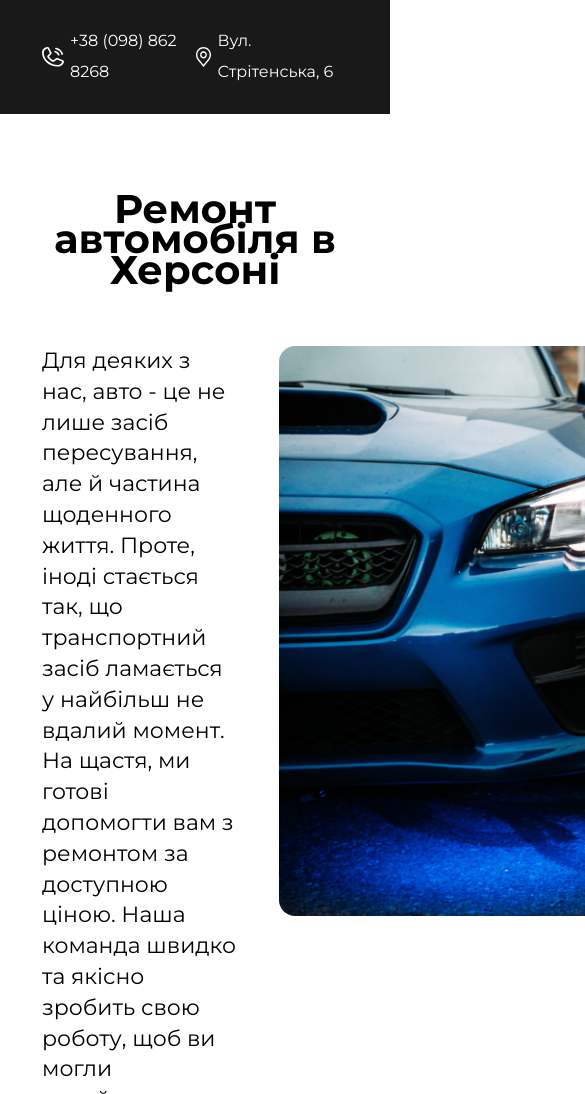
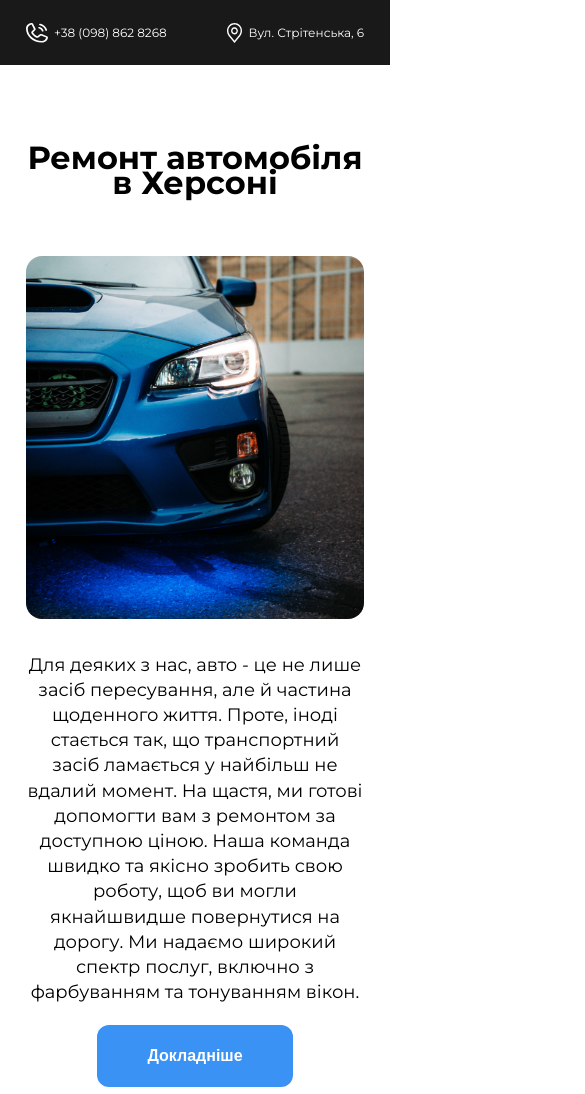
Before and after one commit to Bogdan8282/kherson-autoservice, a plain HTML site: page index.html in a window 390 px wide. Shown: the top 1094 px of the page, 585 px wide, since content can reach past the window. Drawn offline with Linux system fonts and the light colour scheme.

Commit message:
Adapted for mobile

```diff
--- a/css/styles.css
+++ b/css/styles.css
@@ -299,11 +299,15 @@ h4 {
 .benefits__list {
   display: flex;
   justify-content: space-between;
-  flex-wrap: wrap;
 }
 
 .benefits__item {
-  width: 344px;
+  max-width: 344px;
+  margin-right: 26px;
+}
+
+.benefits__item:last-child {
+  margin-right: 0;
 }
 
 .benefits__icon {
@@ -434,3 +438,109 @@ h4 {
 /* Services start */
 
 /* Services end */
+
+@media screen and (max-width: 1100px) {
+  .benefits__list {
+    flex-wrap: wrap;
+  }
+  .benefits__item {
+    max-width: 100%;
+    margin: 0 0 40px 0;
+  }
+  .benefits__item:last-child {
+    margin: 0;
+  }
+
+  .intro__content {
+    width: 100%;
+  }
+
+  .intro__image {
+    width: 100%;
+    margin: auto 0;
+  }
+
+  .intro__image-pic {
+    width: 100%;
+    height: 100%;
+    object-fit: cover;
+  }
+
+  body {
+    font-size: 20px;
+  }
+
+  h1 {
+    text-align: center;
+    font-size: 36px;
+    font-weight: 700;
+  }
+
+  h2 {
+    font-weight: 600;
+    font-size: 20px;
+  }
+
+  h4 {
+    font-size: 14px;
+  }
+}
+
+@media screen and (max-width: 880px) {
+  .intro__wrap {
+    flex-direction: column-reverse;
+    align-items: center;
+  }
+  .intro__image {
+    margin-bottom: 26px;
+  }
+  .intro__image-pic {
+    max-width: 100%;
+    max-height: 100%;
+  }
+  .intro__content {
+    text-align: center;
+    margin-right: 0;
+  }
+  .map-pic {
+    object-fit: cover;
+    min-height: 420px;
+  }
+
+  .header__wrap,
+  .footer__wrap {
+    padding: 20px 26px;
+  }
+
+  .container {
+    padding: 0 26px;
+  }
+}
+
+@media screen and (max-width: 500px) {
+  body {
+    font-size: 18px;
+  }
+
+  h1 {
+    text-align: center;
+    font-size: 32px;
+    font-weight: 700;
+  }
+
+  h2 {
+    font-weight: 600;
+    font-size: 18px;
+  }
+
+  h4 {
+    font-size: 12px;
+  }
+}
+
+@media screen and (max-width: 350px) {
+  .header__text,
+  .footer__text {
+    display: none;
+  }
+}
```
